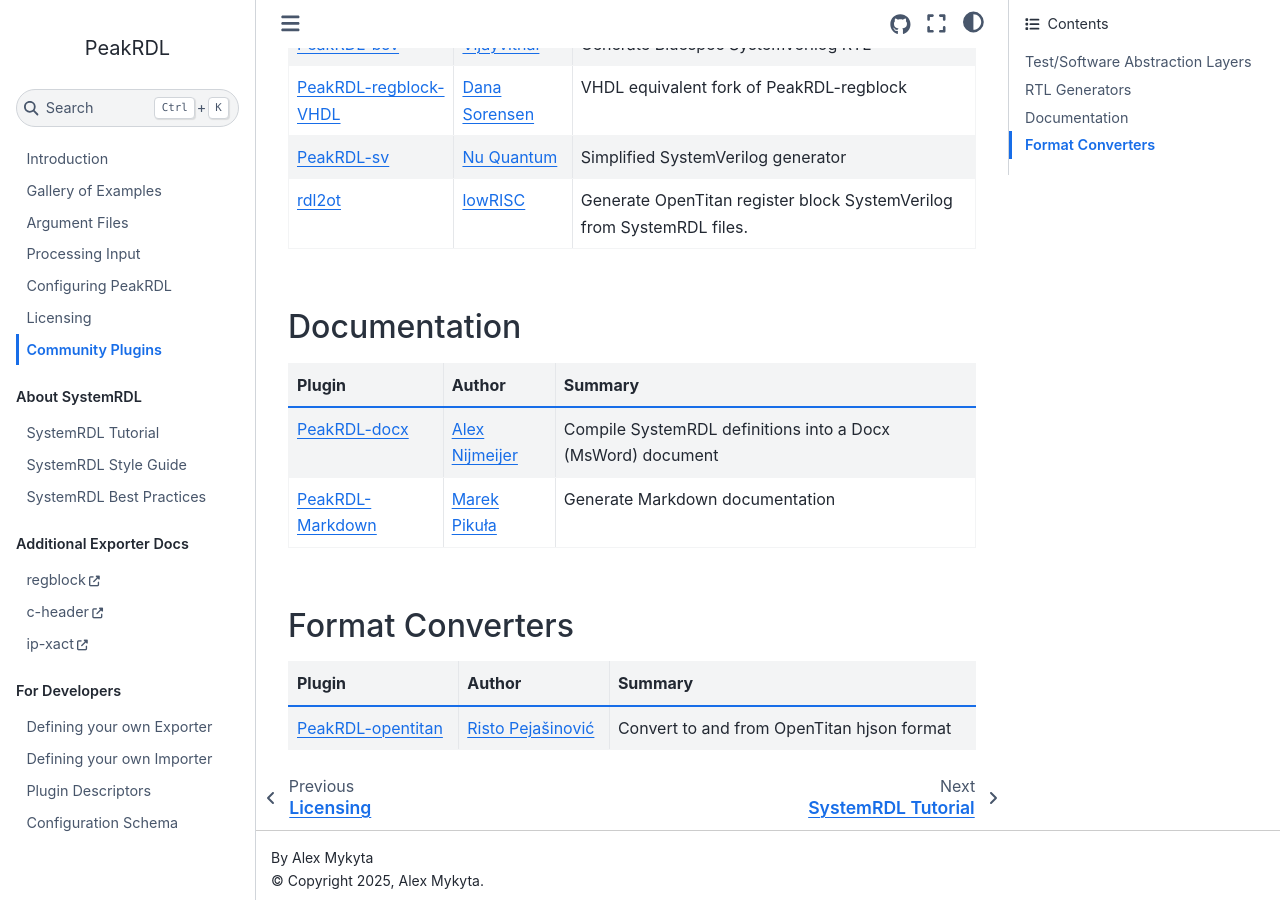
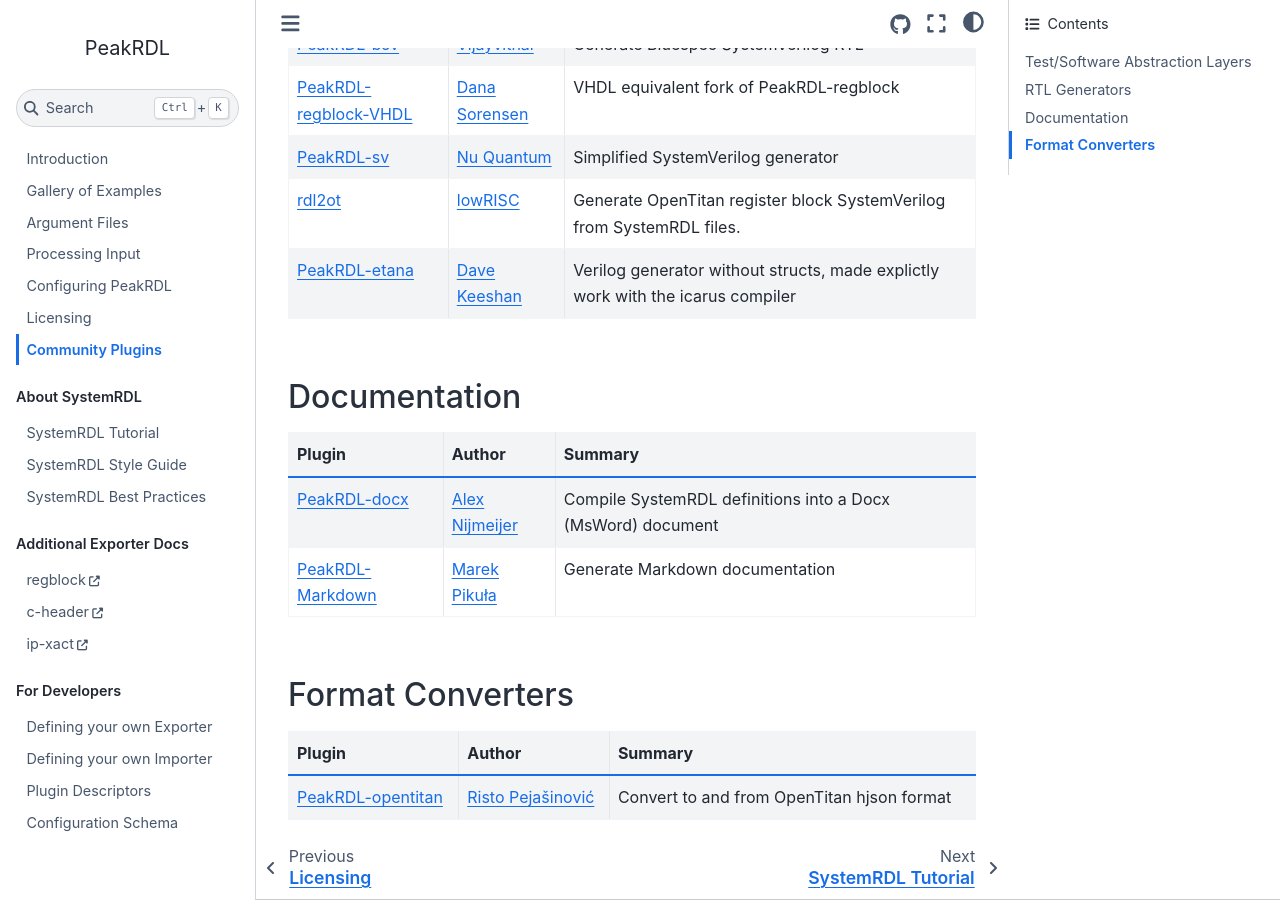
Before and after one commit to SystemRDL/PeakRDL, a Sphinx documentation site: the page built from docs/community.rst, in a window 1280 px wide and 900 px high, scrolled down 1166 px. Built offline with Sphinx 7.4.7 and the Sphinx Book theme 1.1.4, drawn with Linux system fonts in a browser that asks for light colours.

Commit message:
Add PeakRDL-etana, verilog without structs (#66)

```diff
--- a/docs/community.rst
+++ b/docs/community.rst
@@ -84,6 +84,10 @@
         - `lowRISC <https://github.com/lowRISC>`_
         - Generate OpenTitan register block SystemVerilog from SystemRDL files.
 
+    *   - `PeakRDL-etana <https://peakrdl-etana.readthedocs.io>`_
+        - `Dave Keeshan <https://github.com/davekeeshan>`_
+        - Verilog generator without structs, made explictly work with the icarus compiler
+
 
 
 Documentation
```
